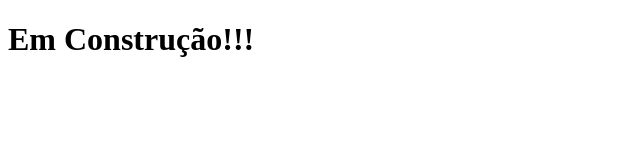
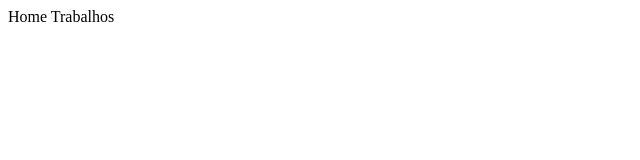
Before and after one commit to leandrog9/entendo-o-git-com-github, a plain HTML site: page index.html in a window 1280 px wide. Shown: the whole page, without its empty margins (0-640 px from the left). Drawn offline with Linux system fonts and the light colour scheme.

Commit message:
Adicionado o meu

```diff
--- a/index.html
+++ b/index.html
@@ -7,7 +7,15 @@
 </head>
 <body>
 
-    <h1> Em Construção!!!</h1>
+    <!--<h1> Em Construção!!!</h1>-->
+
+    <header>
+        <nav>
+            <span> Home</span>
+            <span> Trabalhos</span>
+        </nav>
+
+    </header>
 
 </body>
 </html>
```
